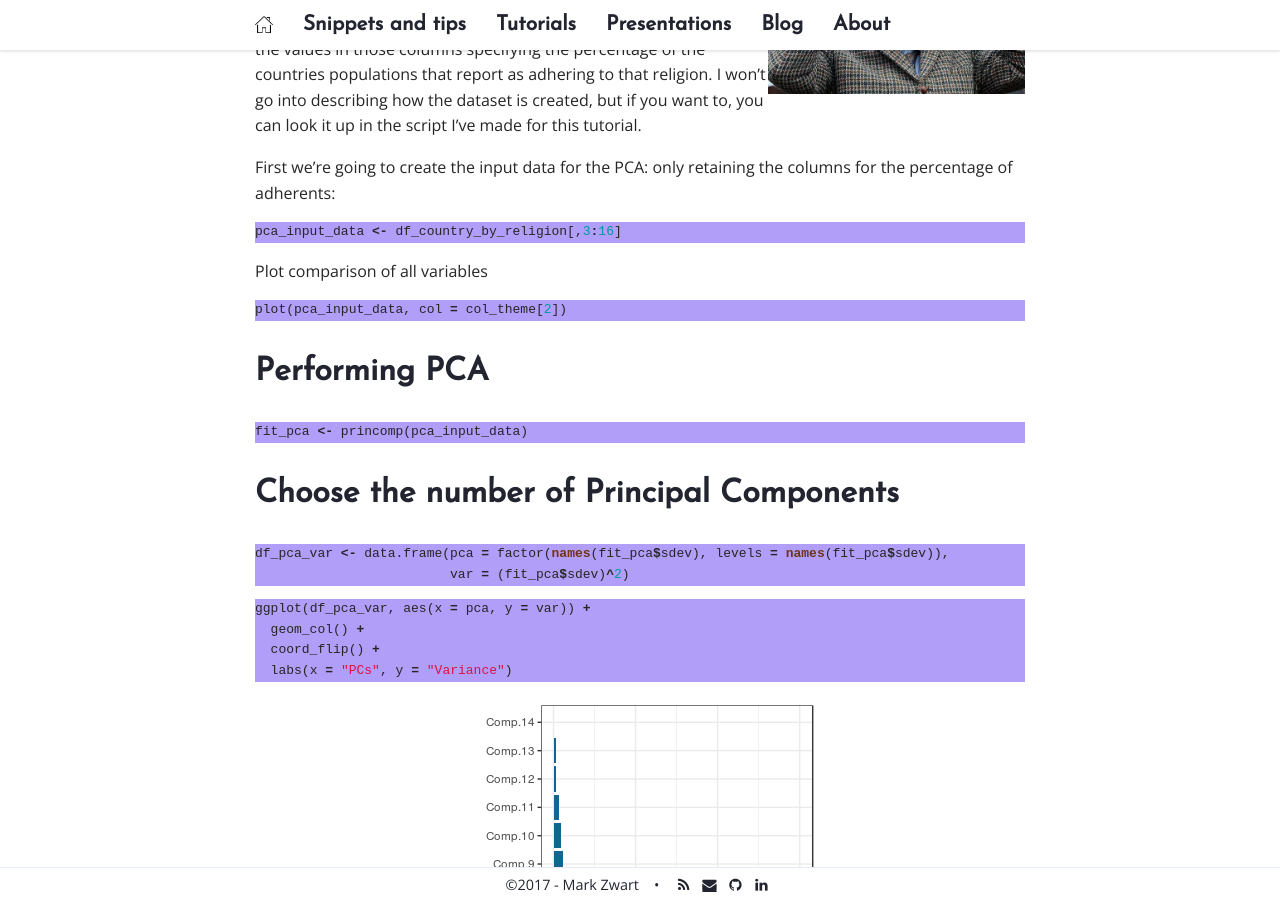
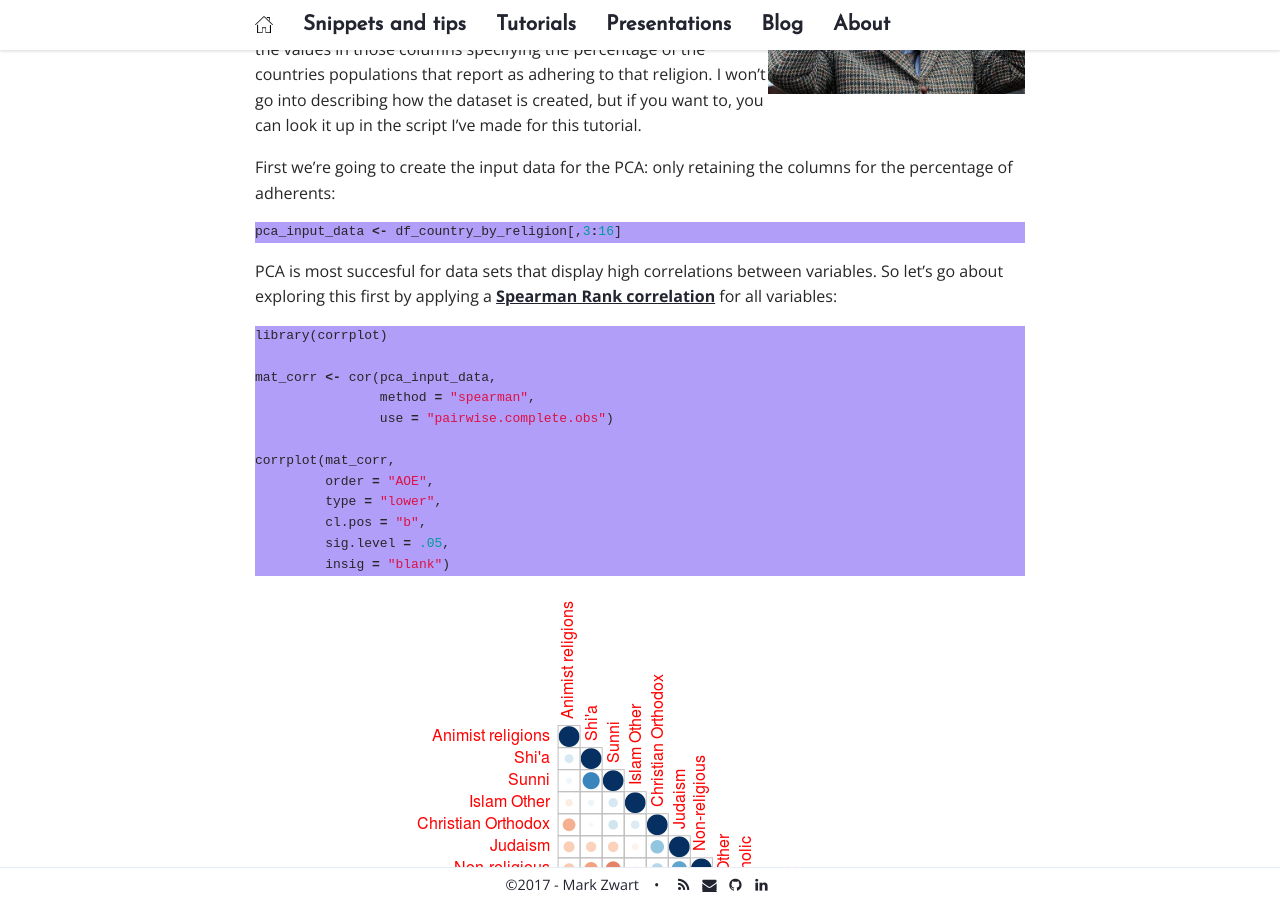
Before and after one commit to mark-me/mark-me.github.io, a Jekyll site: the page built from _pages/tutorials/pca/pca.md, in a window 1280 px wide and 900 px high, scrolled down 2593 px. Built offline with Jekyll 4.4.1, drawn with Linux system fonts in a browser that asks for light colours; nearby versions of some CDN libraries; comment, search, counter and statistics services are not loaded; some of the changed text lies outside the part shown.

Commit message:
Update pca.md

````diff
--- a/_pages/tutorials/pca/pca.md
+++ b/_pages/tutorials/pca/pca.md
@@ -58,15 +58,34 @@ First we're going to create the input data for the PCA: only retaining the colum
 ```r
 pca_input_data <- df_country_by_religion[,3:16]
 ```
-Plot comparison of all variables
+PCA is most succesful for data sets that display high correlations between variables. So let's go about exploring this first by applying a [Spearman Rank correlation](/statistical-tests-ordinal/#spearman-rank-correlation) for all variables:
 ```r
-plot(pca_input_data, col = col_theme[2])
+library(corrplot)
+
+mat_corr <- cor(pca_input_data,
+                method = "spearman",
+                use = "pairwise.complete.obs")
+
+corrplot(mat_corr,
+         order = "AOE",
+         type = "lower",
+         cl.pos = "b",
+         sig.level = .05,
+         insig = "blank")
 ```
+
+{:refdef: style="text-align: center;"}
+<img src="/_pages/tutorials/pca/plot-correlation.png" alt="Pairwise correlation" width="460" height="487" align="center"/><br>
+{: refdef}
+
+This graph shows some of the variables show pretty high correlation. This shows us the PCA will have some measure of success.
+
 # Performing PCA
 
 ```r
 fit_pca <- princomp(pca_input_data)
 ```
+
 # Choose the number of Principal Components
 
 ```r
````
